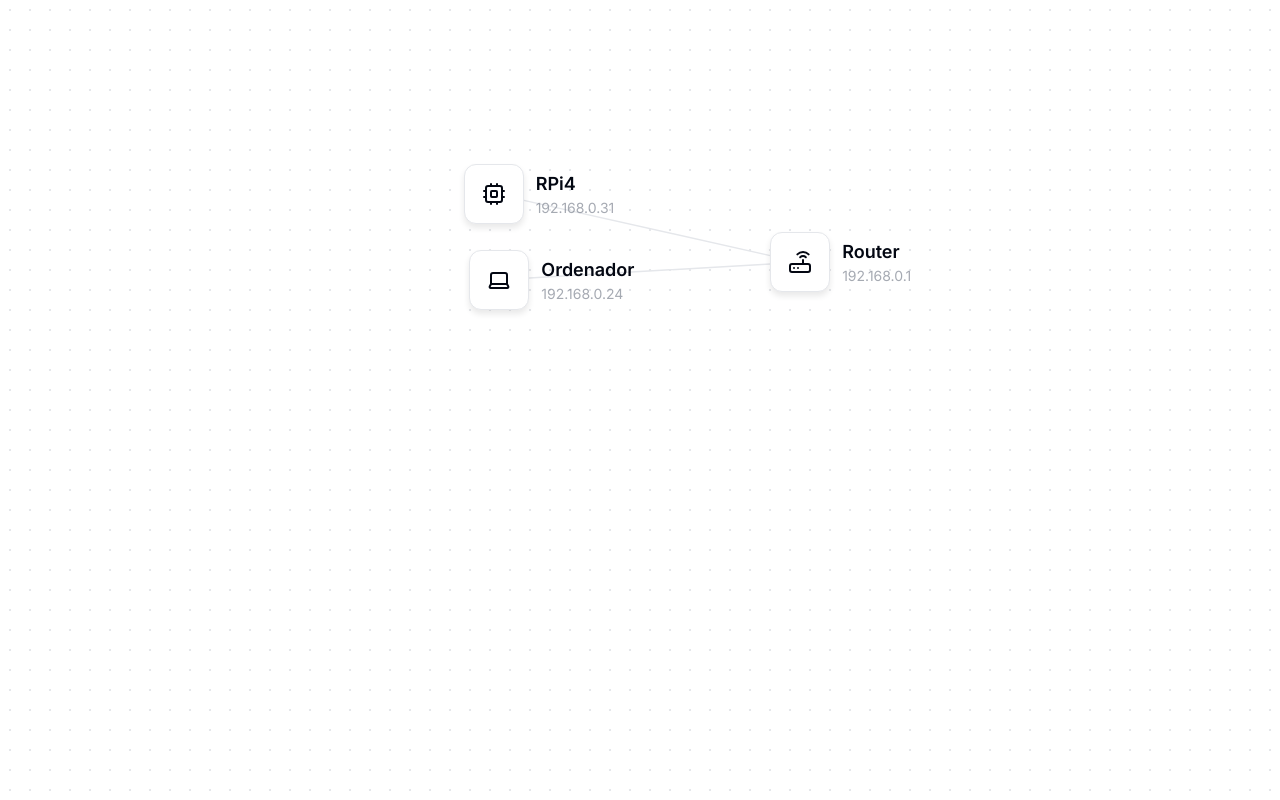
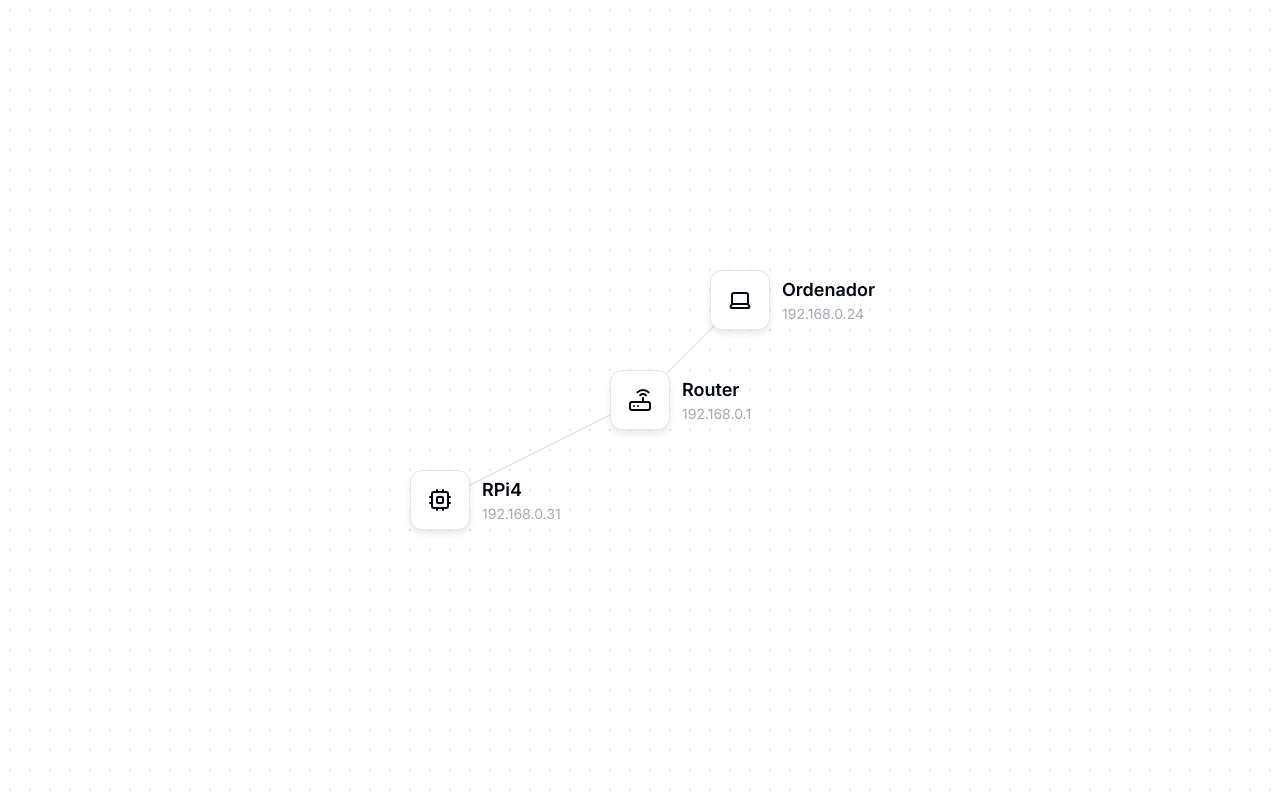
Before and after one commit to adbermejo-ubu/iot-sim, an Angular app: page / in a window 1280 px wide. Built offline with nearby package versions, Linux system fonts and the light colour scheme.

Commit message:
[closes #7] Agregar modelos de dispositivo, router, posición y conexión, y actualizar componentes para manejar los nodos y conexiones con dichos modelos

```diff
--- a/src/app/app.component.html
+++ b/src/app/app.component.html
@@ -1,11 +1,7 @@
 <app-canvas>
-    <app-node #nodeR ip="192.168.0.1" name="Router" type="router"></app-node>
-    <app-node #nodeA ip="192.168.0.31" name="RPi4" type="iot"></app-node>
-    <app-node
-        #nodeB
-        ip="192.168.0.24"
-        name="Ordenador"
-        type="computer"></app-node>
-    <app-connection [origin]="nodeR" [destination]="nodeA"></app-connection>
-    <app-connection [origin]="nodeR" [destination]="nodeB"></app-connection>
+    @for (node of nodes; track node) {
+    <app-node [node]="node"></app-node>
+    } @for (connection of nodes[0].connections; track connection) {
+    <app-connection [connection]="connection"></app-connection>
+    }
 </app-canvas>
--- a/src/app/app.component.ts
+++ b/src/app/app.component.ts
@@ -2,10 +2,36 @@
 import { CanvasComponent } from "./components/canvas/canvas.component";
 import { NodeComponent } from "./components/node/node.component";
 import { ConnectionComponent } from "./components/connection/connection.component";
+import { Device, DeviceType } from "./models/device";
+import { Router } from "./models/router";
+import { CommonModule } from "@angular/common";
 
 @Component({
     selector: "app-root",
     templateUrl: "app.component.html",
-    imports: [CanvasComponent, NodeComponent, ConnectionComponent],
+    imports: [
+        CommonModule,
+        CanvasComponent,
+        NodeComponent,
+        ConnectionComponent,
+    ],
 })
-export class AppComponent {}
+export class AppComponent {
+    nodes: Device[] = [
+        new Router("192.168.0.1", "Router"),
+        new Device("192.168.0.31", "RPi4", DeviceType.IOT, [], {
+            x: -200,
+            y: -100,
+        }),
+        new Device("192.168.0.24", "Ordenador", DeviceType.COMPUTER, [], {
+            x: 100,
+            y: 100,
+        }),
+    ];
+
+    constructor() {
+        // Connect devices
+        this.nodes[1].connect(this.nodes[0], 1000);
+        this.nodes[2].connect(this.nodes[0], 2000);
+    }
+}
--- a/src/app/components/connection/connection.component.html
+++ b/src/app/components/connection/connection.component.html
@@ -1,15 +1,15 @@
 <svg
     class="connection"
     [style]="{
-        left: 'calc(50% + ' + (origin.x + destination.x) / 2 + 'px)',
-        top: 'calc(50% - ' + (origin.y + destination.y) / 2 + 'px)',
+        left: 'calc(50% + ' + (connection.origin.position.x + connection.destination.position.x) / 2 + 'px)',
+        top: 'calc(50% - ' + (connection.origin.position.y + connection.destination.position.y) / 2 + 'px)',
         width: w + 'px',
         height: h + 'px',
     }">
     <line
         class="line"
-        [attr.x1]="origin.x - tx"
-        [attr.y1]="ty - origin.y"
-        [attr.x2]="destination.x - tx"
-        [attr.y2]="ty - destination.y" />
+        [attr.x1]="connection.origin.position.x - tx"
+        [attr.y1]="ty - connection.origin.position.y"
+        [attr.x2]="connection.destination.position.x - tx"
+        [attr.y2]="ty - connection.destination.position.y" />
 </svg>
--- a/src/app/components/connection/connection.component.ts
+++ b/src/app/components/connection/connection.component.ts
@@ -1,5 +1,5 @@
-import { AfterViewInit, Component, Input, OnInit } from "@angular/core";
-import { NodeComponent } from "../node/node.component";
+import { Component, Input } from "@angular/core";
+import { Connection } from "../../models/connection";
 
 @Component({
     selector: "app-connection",
@@ -9,20 +9,38 @@
 })
 export class ConnectionComponent {
     @Input()
-    origin!: NodeComponent;
-    @Input()
-    destination!: NodeComponent;
+    connection!: Connection;
 
     get w(): number {
-        return Math.abs(this.destination.x - this.origin.x) + 60;
+        return (
+            Math.abs(
+                this.connection.destination.position.x -
+                    this.connection.origin.position.x
+            ) + 60
+        );
     }
     get h(): number {
-        return Math.abs(this.destination.y - this.origin.y) + 60;
+        return (
+            Math.abs(
+                this.connection.destination.position.y -
+                    this.connection.origin.position.y
+            ) + 60
+        );
     }
     get tx(): number {
-        return (this.origin.x + this.destination.x) / 2 - this.w / 2;
+        return (
+            (this.connection.origin.position.x +
+                this.connection.destination.position.x) /
+                2 -
+            this.w / 2
+        );
     }
     get ty(): number {
-        return (this.origin.y + this.destination.y) / 2 + this.h / 2;
+        return (
+            (this.connection.origin.position.y +
+                this.connection.destination.position.y) /
+                2 +
+            this.h / 2
+        );
     }
 }
--- a/src/app/components/node/node.component.html
+++ b/src/app/components/node/node.component.html
@@ -1,14 +1,14 @@
 <div
-    #node
+    #id
     class="node"
     [ngClass]="{
         'moving': moving,
     }"
     [ngStyle]="{
-        left: 'calc(50% + ' + x + 'px)',
-        top: 'calc(50% - ' + y + 'px)',
+        left: 'calc(50% + ' + node.position.x + 'px)',
+        top: 'calc(50% - ' + node.position.y + 'px)',
     }"
-    [ngSwitch]="type">
+    [ngSwitch]="node.type">
     <svg
         xmlns="http://www.w3.org/2000/svg"
         width="24"
@@ -70,9 +70,9 @@
     'moving': moving,
 }"
     [ngStyle]="{
-    left: 'calc(50% + 30px + ' + x + 'px)',
-    top: 'calc(50% - ' + y + 'px)',
+    left: 'calc(50% + 30px + ' + node.position.x + 'px)',
+    top: 'calc(50% - ' + node.position.y + 'px)',
 }">
-    <span class="text-lg name">{{ name }}</span>
-    <span class="text-sm ip">{{ ip }}</span>
+    <span class="text-lg name">{{ node.name }}</span>
+    <span class="text-sm ip">{{ node.ip }}</span>
 </div>
--- a/src/app/components/node/node.component.ts
+++ b/src/app/components/node/node.component.ts
@@ -7,6 +7,7 @@
     OnDestroy,
     ViewChild,
 } from "@angular/core";
+import { Device } from "../../models/device";
 
 @Component({
     selector: "app-node",
@@ -15,16 +16,10 @@
     styleUrl: "node.component.css",
 })
 export class NodeComponent implements AfterViewInit, OnDestroy {
-    @ViewChild("node")
-    node!: ElementRef<HTMLDivElement>;
+    @ViewChild("id")
+    id!: ElementRef<HTMLDivElement>;
     @Input()
-    name: string = "";
-    @Input()
-    ip: string = "";
-    @Input()
-    type: string = "router";
-    x: number = Math.random() * (300 - -300) + -300;
-    y: number = Math.random() * (300 - -300) + -300;
+    node!: Device;
     moving: boolean = false;
 
     private mouseDown(event: MouseEvent): void {
@@ -35,21 +30,25 @@
 
     private mouseMove(event: MouseEvent): void {
         if (this.moving) {
-            this.x += event.movementX;
-            this.y -= event.movementY;
+            this.node.move({
+                x: this.node.position.x + event.movementX,
+                y: this.node.position.y - event.movementY,
+            });
         }
     }
 
     private mouseUp(event: MouseEvent): void {
         if (this.moving) {
             this.moving = false;
-            this.x = Math.round(this.x / 20) * 20;
-            this.y = Math.round(this.y / 20) * 20;
+            this.node.move({
+                x: Math.round(this.node.position.x / 20) * 20,
+                y: Math.round(this.node.position.y / 20) * 20,
+            });
         }
     }
 
     ngAfterViewInit(): void {
-        this.node.nativeElement.addEventListener(
+        this.id.nativeElement.addEventListener(
             "mousedown",
             this.mouseDown.bind(this)
         );
@@ -58,7 +57,7 @@
     }
 
     ngOnDestroy(): void {
-        this.node.nativeElement.removeEventListener(
+        this.id.nativeElement.removeEventListener(
             "mousedown",
             this.mouseDown.bind(this)
         );
--- /dev/null
+++ b/src/app/models/connection.ts
@@ -0,0 +1,16 @@
+import { Device } from "./device";
+
+/** Representa un array de objetos Connection */
+export type Connections = Connection[];
+
+/**
+ * Representa un objeto Connection.
+ */
+export interface Connection {
+    /** Dispositivo de origen */
+    origin: Device;
+    /** Dispositivo de destino */
+    destination: Device;
+    /** Latencia de la conexión */
+    latency: number;
+}
--- /dev/null
+++ b/src/app/models/device.ts
@@ -0,0 +1,137 @@
+import { Connection, Connections } from "./connection";
+import { Position } from "./position";
+
+/**
+ * Enum que representa los diferentes tipos de dispositivos en el simulador IoT.
+ */
+export enum DeviceType {
+    ROUTER = "router",
+    COMPUTER = "computer",
+    IOT = "iot",
+}
+
+/**
+ * Representa un dispositivo en la red.
+ */
+export class Device {
+    /** Dirección IP del nodo */
+    private _ip: string;
+    /** Tipo del nodo */
+    private _type: DeviceType;
+    /** Conexiones asociadas con el nodo */
+    private _connections: Connections;
+    /** Posición del nodo en la red */
+    private _position: Position;
+    /** Nombre del nodo */
+    public name: string;
+
+    /**
+     * Getter de la propiedad ip.
+     *
+     * @returns Dirección IP del dispositivo
+     */
+    public get ip(): string {
+        return this._ip;
+    }
+
+    /**
+     * Getter de la propiedad type.
+     *
+     * @returns Tipo del dispositivo
+     */
+    public get type(): DeviceType {
+        return this._type;
+    }
+
+    /**
+     * Getter de la propiedad connections.
+     *
+     * @returns Conexiones asociadas con el dispositivo
+     */
+    public get connections(): Readonly<Connections> {
+        return this._connections;
+    }
+
+    /**
+     * Getter de la propiedad position.
+     *
+     * @returns Posición del dispositivo en la red
+     */
+    public get position(): Readonly<Position> {
+        return this._position;
+    }
+
+    /**
+     * Constructor de la clase dispositivo.
+     *
+     * @param ip - Dirección IP del dispositivo
+     * @param name - Nombre del dispositivo
+     * @param type - Tipo del dispositivo
+     * @param connections - Conexiones asociadas con el dispositivo
+     * @param position - Posición del dispositivo en la red
+     */
+    public constructor(
+        ip: string,
+        name: string,
+        type: DeviceType = DeviceType.COMPUTER,
+        connections: Connections = [],
+        position: Position = { x: 0, y: 0 }
+    ) {
+        this._ip = ip;
+        this.name = name;
+        this._type = type;
+        this._connections = connections;
+        this._position = position;
+    }
+
+    /**
+     * Envía datos a otro dispositivo.
+     */
+    public send(): void {
+        // TODO
+    }
+
+    /**
+     * Recibe datos de otro dispositivo.
+     */
+    public receive(): void {
+        // TODO
+    }
+
+    /**
+     * Conecta el dispositivo actual con otro dispositivo.
+     *
+     * @param device - Dispositivo con el que se desea conectar
+     * @param latency - Latencia de la conexión
+     * @returns Conexión entre los dos dispositivos
+     */
+    public connect(device: Device, latency: number): Connection {
+        const connection: Connection = {
+            origin: this,
+            destination: device,
+            latency,
+        };
+
+        this._connections.push(connection);
+        device.acceptConnection(connection);
+        return connection;
+    }
+
+    /**
+     * Acepta una conexión con otro dispositivo.
+     *
+     * @param connection - Conexión a aceptar
+     */
+    public acceptConnection(connection: Connection): void {
+        this._connections.push(connection);
+    }
+
+    /**
+     * Movimiento del dispositivo en la red.
+     *
+     * @param position - Nueva posición del dispositivo
+     */
+    public move(position: Position): void {
+        this._position = position;
+    }
+}
--- /dev/null
+++ b/src/app/models/position.ts
@@ -0,0 +1,9 @@
+/**
+ * Representa una posición en un plano bidimensional.
+ */
+export interface Position {
+    /** Coordenada en el eje X */
+    x: number;
+    /** Coordenada en el eje Y */
+    y: number;
+}
--- /dev/null
+++ b/src/app/models/router.ts
@@ -0,0 +1,25 @@
+import { Connections } from "./connection";
+import { Device, DeviceType } from "./device";
+import { Position } from "./position";
+
+/**
+ * Representa un dispositivo en la red.
+ */
+export class Router extends Device {
+    /**
+     * Constructor de la clase router.
+     *
+     * @param ip - Dirección IP del router
+     * @param name - Nombre del router
+     * @param connections - Conexiones asociadas con el router
+     * @param position - Posición del router en la red
+     */
+    public constructor(
+        ip: string,
+        name: string,
+        connections: Connections = [],
+        position: Position = { x: 0, y: 0 }
+    ) {
+        super(ip, name, DeviceType.ROUTER, connections, position);
+    }
+}
```
